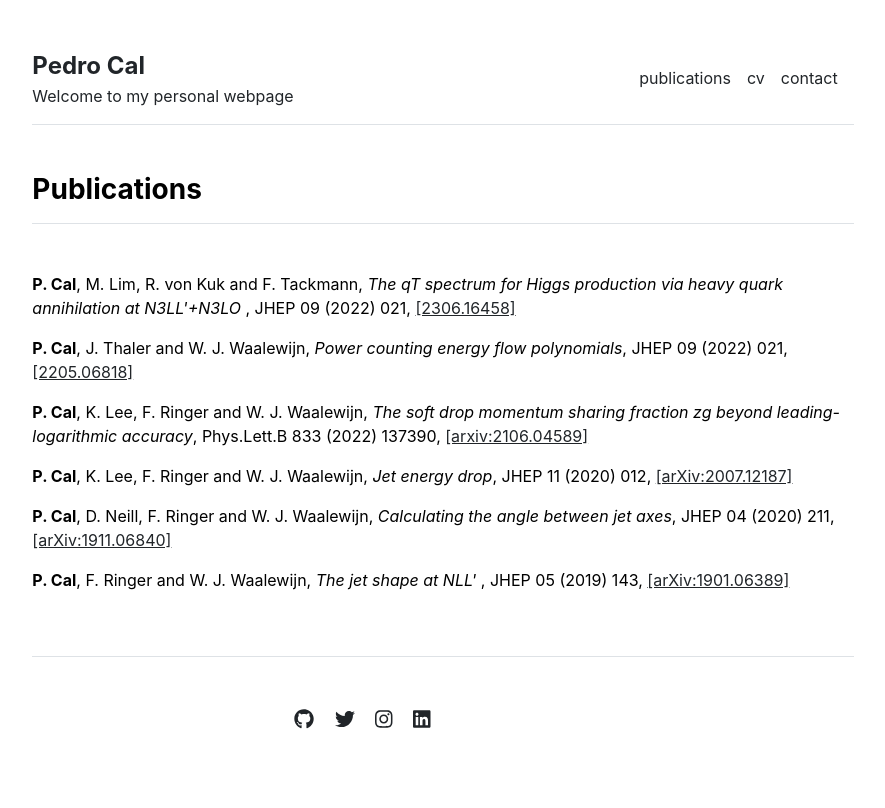
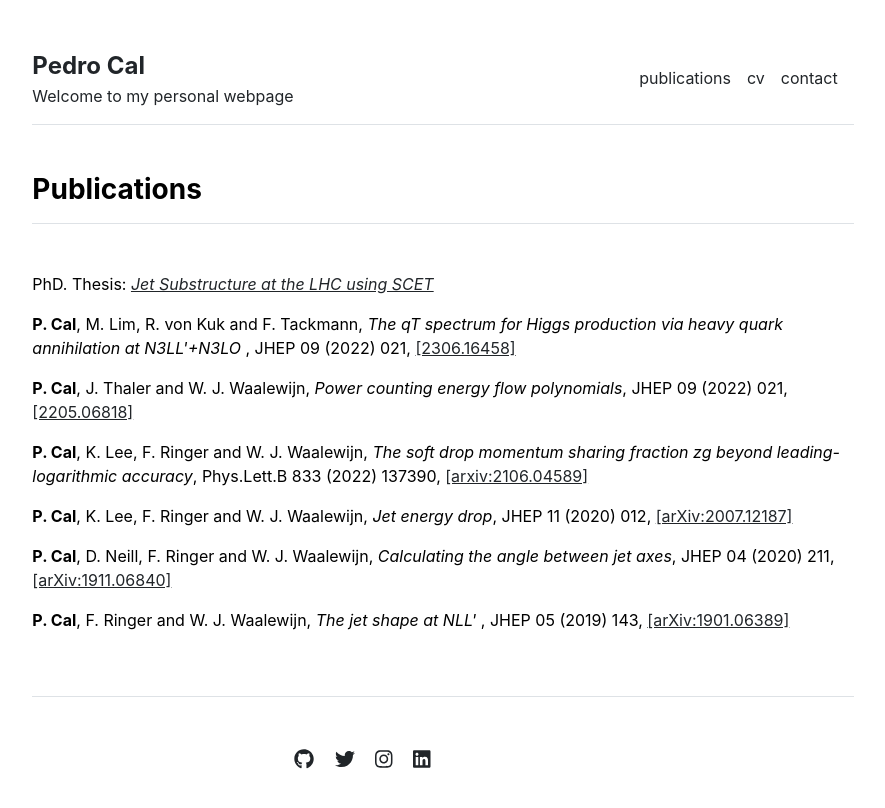
Before and after one commit to pmcal/pmcal.github.io, a Jekyll site: the page built from publications.md, in a window 1280 px wide. Shown: the top 808 px of the page, without its empty margins (197-1082 px from the left). Built offline with Jekyll 4.4.1, drawn with Linux system fonts in a browser that asks for light colours.

Commit message:
Update publications.html

```diff
--- a/_includes/publications.html
+++ b/_includes/publications.html
@@ -1,6 +1,7 @@
 <div class="row g-5 mb-5">
   <div>
     <h3 class="fw-bold border-bottom pb-3 mb-5">Publications</h3>
+    <p>PhD. Thesis: <a href="https://inspirehep.net/files/501c6663231079b05e866ce0af8108cc"> <i> Jet Substructure at the LHC using SCET</i> </a></p>
       {% for item in site.data.publications.index %}
         <p><b>P. Cal</b>, {{ item.collaborators }}, <i>{{ item.title }}</i>,
           {{ item.journal }},
```
